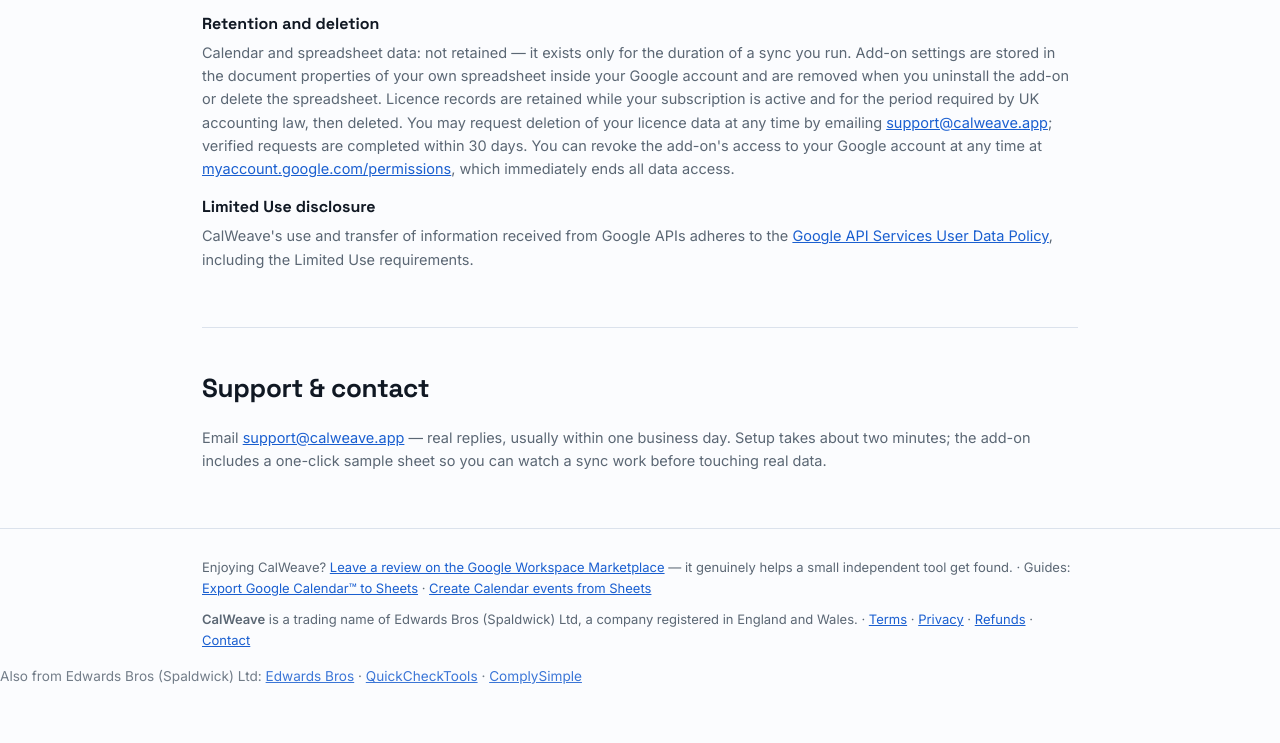
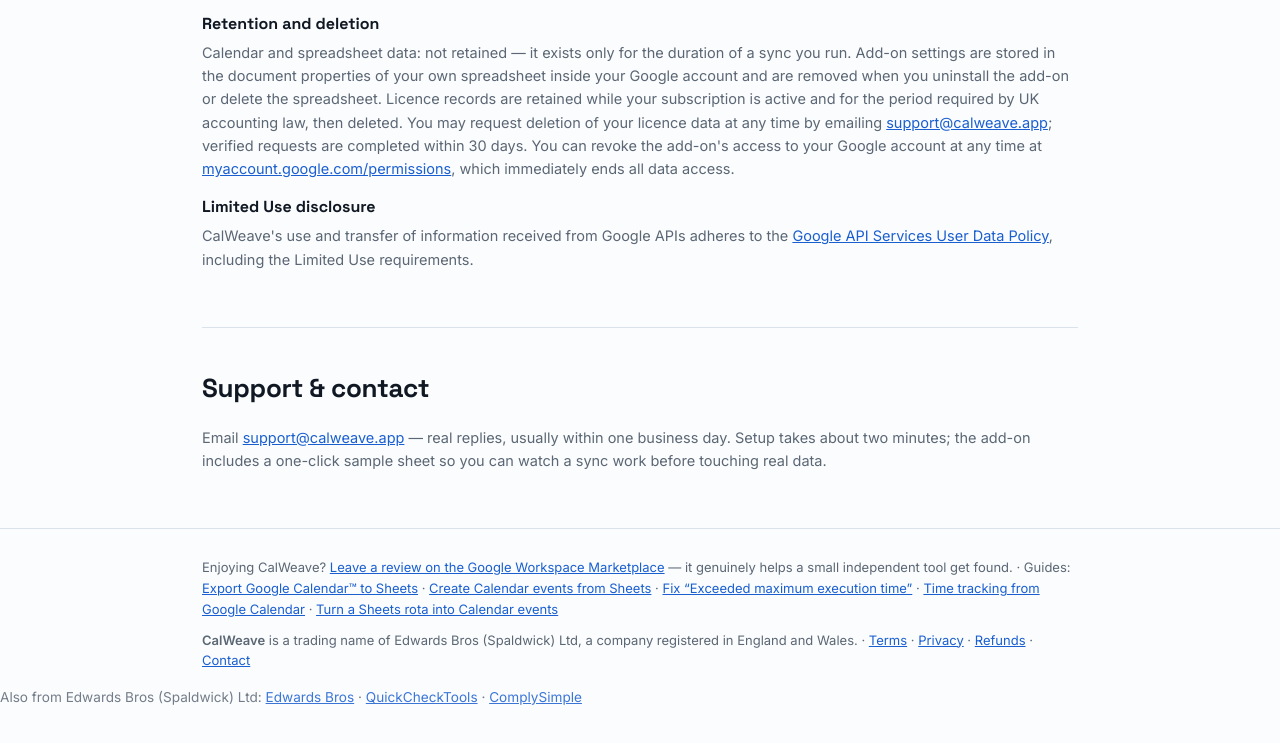
Before and after one commit to Chadhauser/calweave-site, a plain HTML site: page index.html in a window 1280 px wide. Shown: the part 3565-4308 px from the top of the page. Drawn offline with Linux system fonts and the light colour scheme.

Commit message:
Home: link the three remaining guides from the guides line

```diff
--- a/index.html
+++ b/index.html
@@ -189,7 +189,7 @@
 
 <footer>
   <div class="wrap">
-    <p style="margin-bottom:10px">Enjoying CalWeave? <a href="https://workspace.google.com/marketplace/app/calweave_%E2%80%94_calendar_sheets_sync/595030163696" target="_blank" rel="noopener">Leave a review on the Google Workspace Marketplace</a> — it genuinely helps a small independent tool get found. · Guides: <a href="/guides/export-google-calendar-to-sheets.html">Export Google Calendar™ to Sheets</a> · <a href="/guides/sync-google-sheets-to-calendar.html">Create Calendar events from Sheets</a></p>
+    <p style="margin-bottom:10px">Enjoying CalWeave? <a href="https://workspace.google.com/marketplace/app/calweave_%E2%80%94_calendar_sheets_sync/595030163696" target="_blank" rel="noopener">Leave a review on the Google Workspace Marketplace</a> — it genuinely helps a small independent tool get found. · Guides: <a href="/guides/export-google-calendar-to-sheets.html">Export Google Calendar™ to Sheets</a> · <a href="/guides/sync-google-sheets-to-calendar.html">Create Calendar events from Sheets</a> · <a href="/guides/apps-script-exceeded-maximum-execution-time-calendar.html">Fix “Exceeded maximum execution time”</a> · <a href="/guides/google-calendar-time-tracking-sheets.html">Time tracking from Google Calendar</a> · <a href="/guides/google-sheets-rota-to-calendar.html">Turn a Sheets rota into Calendar events</a></p>
     <p><strong>CalWeave</strong> is a trading name of Edwards Bros (Spaldwick) Ltd, a company registered in England and Wales. · <a href="#terms">Terms</a> · <a href="#privacy">Privacy</a> · <a href="#refunds">Refunds</a> · <a href="mailto:support@calweave.app">Contact</a></p>
   </div>
 <nav class="estate-links" aria-label="Other sites from Edwards Bros" style="font-size:.85rem;line-height:1.5;opacity:.85;margin-top:1rem"><!--estate-links-->Also from Edwards Bros (Spaldwick) Ltd: <a href="https://www.edwardsbros.co.uk/" rel="noopener">Edwards Bros</a> &middot; <a href="https://www.quickchecktools.com/" rel="noopener">QuickCheckTools</a> &middot; <a href="https://complysimple.co.uk/" rel="noopener">ComplySimple</a></nav>
```
